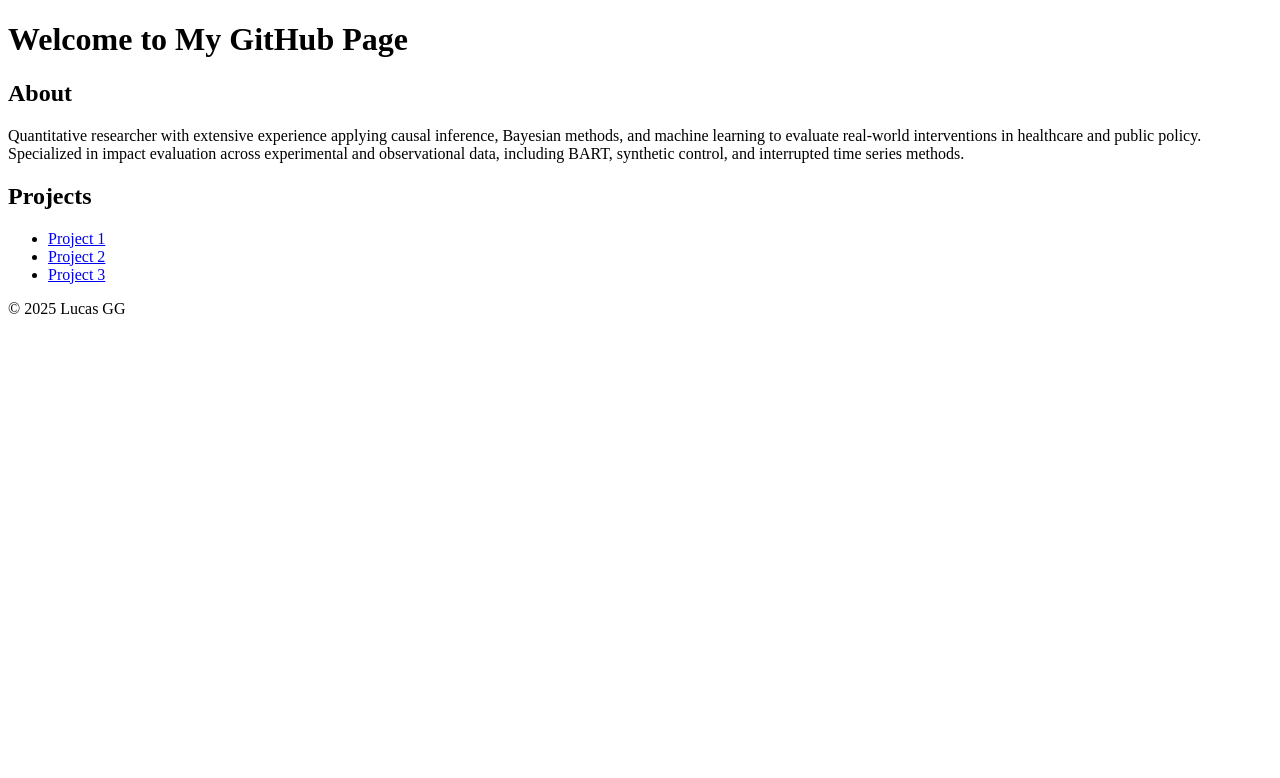
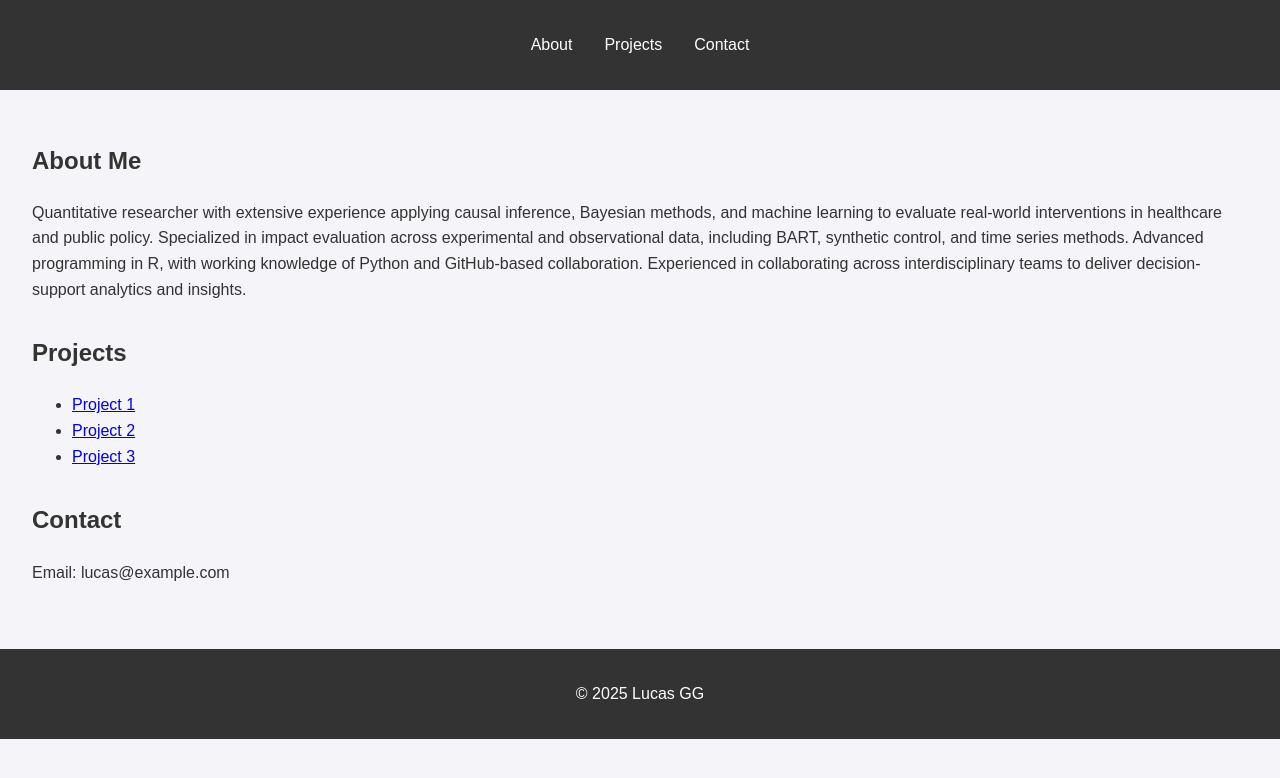
Before and after one commit to Lucas-GG/lucas-gg.github.io, a plain HTML site: page index.html in a window 1280 px wide. Drawn offline with Linux system fonts and the light colour scheme.

Commit message:
update look

```diff
--- a/index.html
+++ b/index.html
@@ -3,24 +3,35 @@
 <head>
     <meta charset="UTF-8">
     <meta name="viewport" content="width=device-width, initial-scale=1.0">
-    <title>Lucas Godoy Garraza</title>
+    <title>Lucas GG Portfolio</title>
+    <link rel="stylesheet" href="styles.css">
 </head>
 <body>
     <header>
-        <h1>Welcome to My GitHub Page</h1>
+        <nav>
+            <ul>
+                <li><a href="#about">About</a></li>
+                <li><a href="#projects">Projects</a></li>
+                <li><a href="#contact">Contact</a></li>
+            </ul>
+        </nav>
     </header>
     <main>
-        <section>
-            <h2>About</h2>
-            <p> Quantitative researcher with extensive experience applying causal inference, Bayesian methods, and machine learning to evaluate real-world interventions in healthcare and public policy. Specialized in impact evaluation across experimental and observational data, including BART, synthetic control, and interrupted time series methods.</p>
+        <section id="about">
+            <h1>About Me</h1>
+            <p>Quantitative researcher with extensive experience applying causal inference, Bayesian methods, and machine learning to evaluate real-world interventions in healthcare and public policy. Specialized in impact evaluation across experimental and observational data, including BART, synthetic control, and time series methods. Advanced programming in R, with working knowledge of Python and GitHub-based collaboration. Experienced in collaborating across interdisciplinary teams to deliver decision-support analytics and insights.</p>
         </section>
-        <section>
-            <h2>Projects</h2>
+        <section id="projects">
+            <h1>Projects</h1>
             <ul>
                 <li><a href="#">Project 1</a></li>
                 <li><a href="#">Project 2</a></li>
                 <li><a href="#">Project 3</a></li>
             </ul>
+        </section>
+        <section id="contact">
+            <h1>Contact</h1>
+            <p>Email: lucas@example.com</p>
         </section>
     </main>
     <footer>
--- /dev/null
+++ b/styles.css
@@ -0,0 +1,45 @@
+body {
+    font-family: Arial, sans-serif;
+    line-height: 1.6;
+    margin: 0;
+    padding: 0;
+    background-color: #f4f4f9;
+    color: #333;
+}
+
+header {
+    background: #333;
+    color: #fff;
+    padding: 1rem 0;
+}
+
+header nav ul {
+    list-style: none;
+    display: flex;
+    justify-content: center;
+    padding: 0;
+}
+
+header nav ul li {
+    margin: 0 1rem;
+}
+
+header nav ul li a {
+    color: #fff;
+    text-decoration: none;
+}
+
+main {
+    padding: 2rem;
+}
+
+section {
+    margin-bottom: 2rem;
+}
+
+footer {
+    text-align: center;
+    padding: 1rem 0;
+    background: #333;
+    color: #fff;
+}
```
